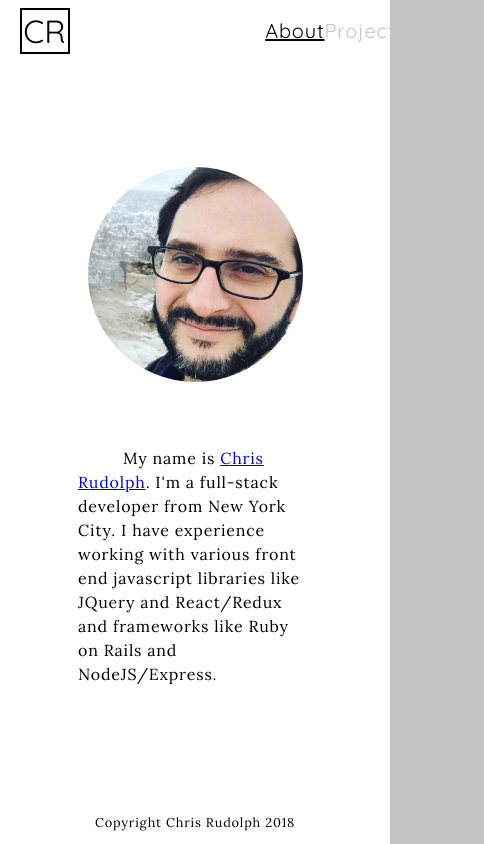
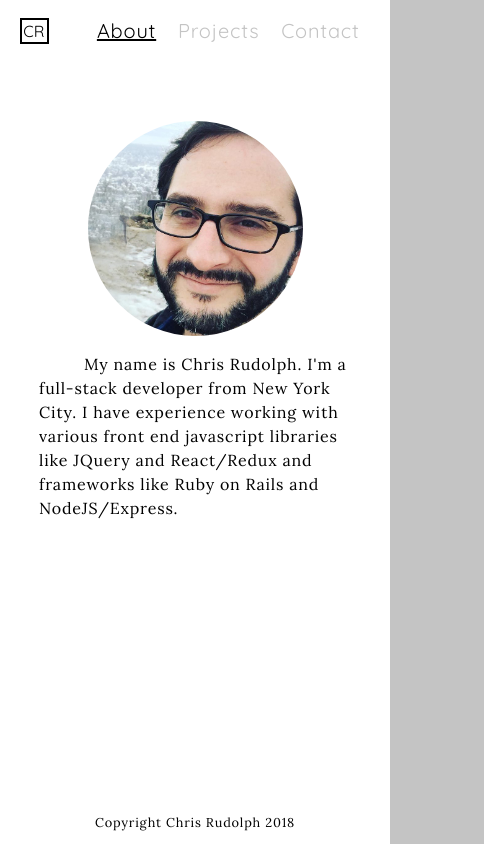
Before and after one commit to chrisjamesr/homepage, a React app: page / in a window 390 px wide. Shown: the whole page, 484 px wide, since content can reach past the window. Built offline with nearby package versions, Linux system fonts and the light colour scheme.

Commit message:
add styling for media queries

```diff
--- a/src/styles/App.scss
+++ b/src/styles/App.scss
@@ -40,14 +40,12 @@ body {
 header {
   width: 90%;
   height: 5%;
-  // font-family: 'Quicksand', sans-serif;
   font-weight: 400;
   display: flex;
   flex-direction: row;
   justify-content: space-between;
   align-items: center;
   padding: 2.5% 5%;
-
 }
 
 #initial {
@@ -63,33 +61,33 @@ header {
 }
 
 #links{
+  flex: 0 1 40%;
   display: flex;
   flex-direction: row;
-  justify-content: space-between;
+  justify-content: flex-end;
   font-size: 1.25em;
-  width: 30%;
+  > a {
+    margin: 0 5%;
+  }
 }
 
 #social {
   display: flex;
   flex-direction: row;
   justify-content: space-around;
-  width: 60%;
+  width: 80%;
 }
-#social-links {
-  // position:absolute;
-  // top:9%;
-  // right:6%;
-  width: inherit;
-  height: auto;
-  // background-color: rgb(219, 219, 219);
-  z-index: 2;
-  display: flex;
-  flex-direction: row;
-  justify-content: center;
-  align-items: center;
-  // opacity: .75;
-}
+// #social-links {
+//   width: inherit;
+//   height: auto;
+//   // background-color: rgb(219, 219, 219);
+//   z-index: 2;
+//   display: flex;
+//   flex-direction: row;
+//   justify-content: center;
+//   align-items: center;
+//   // opacity: .75;
+// }
 
 .nav-link {
   text-decoration: none;
@@ -106,6 +104,15 @@ header {
   text-decoration: underline;
   color: black;
 }
+
+.link, .link:visited {
+  text-decoration: none;
+  color: black;
+}
+.link:hover{
+  text-decoration: underline;
+}
+
 
 .section {
   // background: #ECF0F2;
@@ -147,6 +154,12 @@ main > div {
   flex-direction: column;
   justify-content: space-between;
   align-items: center;
+  h1 {
+    margin:1% auto;
+  }
+  p {
+    color: black;
+  }
 }
 
 .social {
@@ -155,7 +168,6 @@ main > div {
   justify-content: space-around;
   width: 100%;
   padding-top: 5%;
-  // margin-top: 15%;
   a {
     color: rgb(119,201,212);
   }
@@ -173,32 +185,90 @@ main > div {
 .content, p {
   font-family: 'Lora', serif;
 }
-// @media (max-width: #{$break-point-lg-tablet}){
-//   #app > div {
-//     flex-flow: row wrap;
-//     padding: 1% 10% 5%;
-//   }
-//     main {
 
-//   }
-//   .icon {
-//     height: 20px;
-//   }
-// }
+// image
+.img-container {
+  // border: 1px solid black;
+  border-radius: 50%;
+  height: 215px;
+  overflow: hidden;
+  z-index:2;
+  margin-top: 2.5%;
+}
+img {
+  height: 215px;
+  z-index:1;
+}
 
-// @media (max-width: #{$break-point-phone}){
+@media (max-width: #{$break-point-lg-tablet}){
+  #app > div {
+    // padding: 1% 10% 5%;
+  }
+  header {
+    // width: 90%;
+    // height: 5%;
+    // font-family: 'Quicksand', sans-serif;
+    font-weight: 400;
+    display: flex;
+    flex-direction: row;
+    justify-content: space-between;
+    align-items: center;
+    padding: 2.5% 5%;
+    #initial {
+      border: 2px solid;
+      font-size: 1rem;
+      letter-spacing: 0rem;
+      padding: .25% .5% .25% .5%;
+      text-decoration: none;
+      color: black;
+      span{
+        margin-right: 1px;
+      }
+    }
+    #links{
 
-//   main {
-//     width: 100%;
-//     > div {
+    }
+  }
 
-//     }
-//     img {
-//       height: 100px;
-//       margin: 0;
-//     }
-//   }
-//   .icon {
-//     height: 20px;
-//   }
-// }
+  main {
+    // width: 100%;
+    display: flex;
+    flex-direction: column;
+    align-items: center;
+    overflow: auto;
+    > div {
+      // width: 100%;
+      display: flex;
+      flex-direction: column;
+      justify-content: space-between;
+      align-items: center;
+    }
+    #home{
+      justify-content: flex-start;
+    }
+    .section {
+      width: 80%;
+      justify-content: space-between;
+    }
+  }
+}
+
+@media (max-width:   #{$break-point-phone}){
+  #social {
+    justify-content: space-between;
+  }
+  .icon {
+    // height: 30px;
+  }
+  .img-container {
+    border-radius: 50%;
+    height: 100px;
+    overflow: hidden;
+    z-index:2;
+    margin-top: 2.5%;
+  }
+  img {
+    height: 100px;
+    z-index:1;
+  }
+}
```
